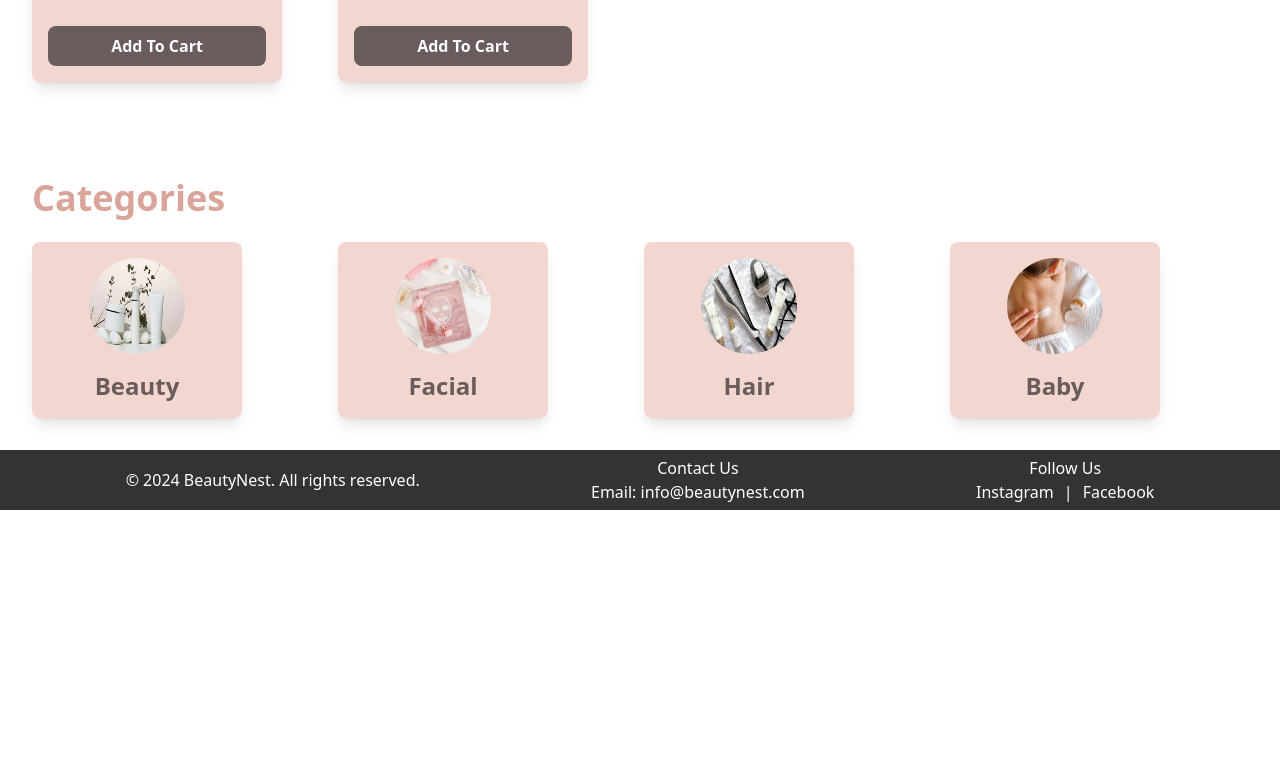
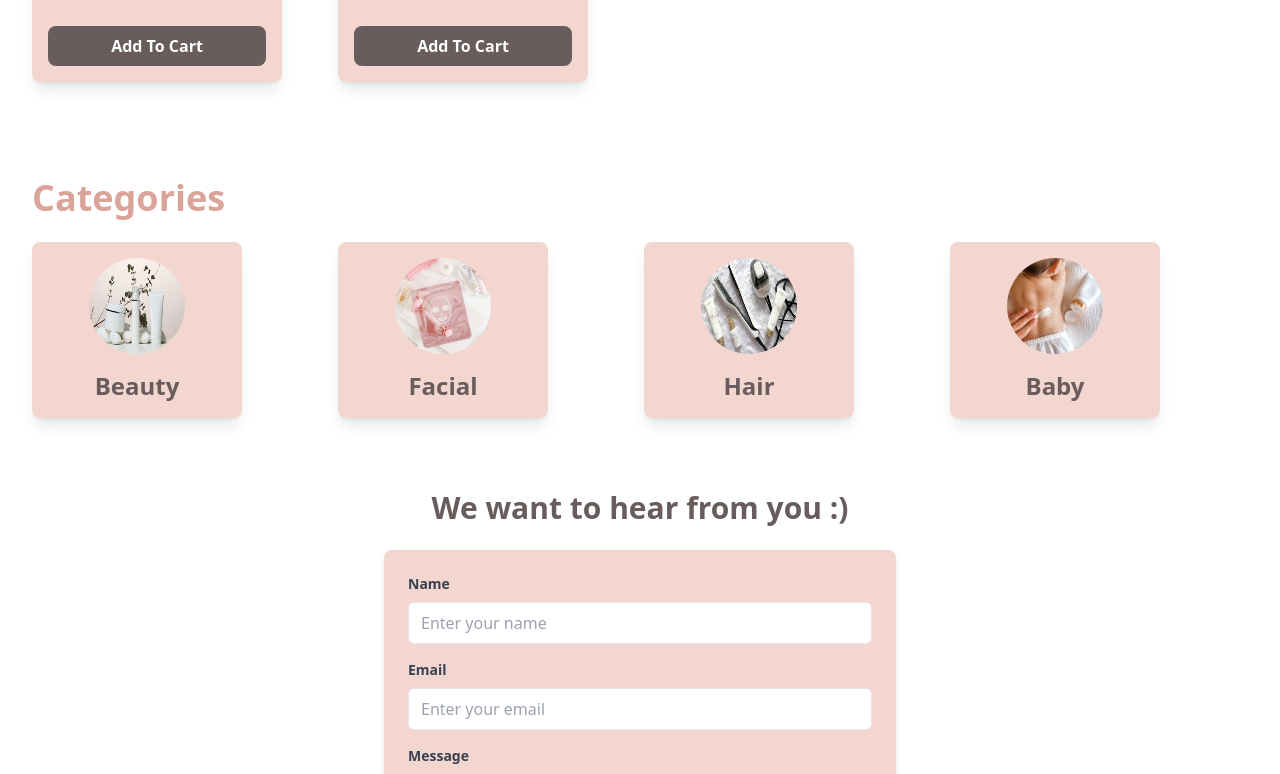
Before and after one commit to Aalaa-Fahim/BeautyNest, a React (Vite) app: page / in a window 1280 px wide. Shown: the part 2000-2774 px from the top of the page. Before the commit the page ends 2510 px from the top, so only its background shows below. Built offline with nearby package versions, Linux system fonts and the light colour scheme; no server answers.

Commit message:
adding a feedback form

```diff
--- /dev/null
+++ b/src/Components/FeedbackForm/FeedbackForm.jsx
@@ -0,0 +1,83 @@
+import React, { useState } from 'react';
+
+const FeedbackForm = () => {
+  const [formData, setFormData] = useState({
+    name: '',
+    email: '',
+    message: '',
+  });
+
+  const handleChange = (e) => {
+    const { name, value } = e.target;
+    setFormData({
+      ...formData,
+      [name]: value,
+    });
+  };
+
+  const handleSubmit = (e) => {
+    e.preventDefault();
+    alert('Thank you for your feedback!');
+  };
+
+  return (
+    <div className='bg-[#ffffff] py-10 px-4'>
+      <h2 className='text-3xl font-bold text-center text-[#695c5c] mb-6'>
+        We want to hear from you :)
+      </h2>
+      <form onSubmit={handleSubmit} className='max-w-lg mx-auto bg-[#f3d6cf] shadow-md rounded-lg p-6'>
+        <div className='mb-4'>
+          <label className='block text-sm font-bold mb-2 text-gray-700'>
+            Name
+          </label>
+          <input
+            type='text'
+            name='name'
+            value={formData.name}
+            onChange={handleChange}
+            className='w-full px-3 py-2 border rounded-md focus:outline-none focus:ring focus:border-blue-300'
+            placeholder='Enter your name'
+            required
+          />
+        </div>
+        <div className='mb-4'>
+          <label className='block text-sm font-bold mb-2 text-gray-700'>
+            Email
+          </label>
+          <input
+            type='email'
+            name='email'
+            value={formData.email}
+            onChange={handleChange}
+            className='w-full px-3 py-2 border rounded-md focus:outline-none focus:ring focus:border-blue-300'
+            placeholder='Enter your email'
+            required
+          />
+        </div>
+        <div className='mb-4'>
+          <label className='block text-sm font-bold mb-2 text-gray-700'>
+            Message
+          </label>
+          <textarea
+            name='message'
+            value={formData.message}
+            onChange={handleChange}
+            className='w-full px-3 py-2 border rounded-md focus:outline-none focus:ring focus:border-blue-300'
+            placeholder='Leave your feedback or question'
+            required
+          />
+        </div>
+        <div className='text-center'>
+          <button
+            type='submit'
+            className='bg-[#695c5c] text-white font-bold py-2 px-4 rounded-md hover:bg-[#cbb1b1]'
+          >
+            Submit
+          </button>
+        </div>
+      </form>
+    </div>
+  );
+};
+
+export default FeedbackForm;
--- a/src/Pages/Home.jsx
+++ b/src/Pages/Home.jsx
@@ -2,6 +2,7 @@ import React from 'react'
 import Hero from '../Components/Hero/Hero';
 import Products from '../Components/Products/Products';
 import BestSale from '../Components/BestSale/BestSale';
+import FeedbackForm from '../Components/FeedbackForm/FeedbackForm';
 
 const Home = () => {
   return (
@@ -9,6 +10,7 @@ const Home = () => {
       <Hero />
       <BestSale />
       <Products />
+      <FeedbackForm />
     </div>
 
   )
```
